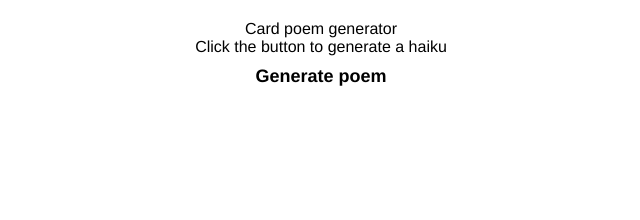
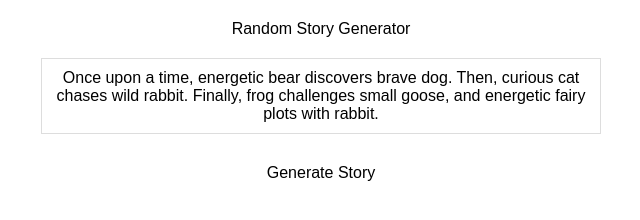
Before and after one commit to Bulganbee/functions, a plain HTML site: page Poem page/index.html in a window 1280 px wide. Shown: the whole page, without its empty margins (319-959 px from the left). Drawn offline with Linux system fonts and the light colour scheme; files that its build step writes are made by us from their sources.

Commit message:
Fixed the index and js files for the poem page

```diff
--- a/Poem page/index.html
+++ b/Poem page/index.html
@@ -2,23 +2,16 @@
 <html lang="en">
 <head>
     <meta charset="UTF-8">
-    <!-- Below is a reset, it clears off browser's default style -->
-	<link href="reset.css" rel="stylesheet">
-    <!--Below is a meta element that tells the browser to render it at its actual size-->
-	<meta name="viewport" content="width=device-width, initial-scale=1">
-    <title>Card text generator</title>
+    <meta name="viewport" content="width=device-width, initial-scale=1">
+    <link href="../reset.css" rel="stylesheet">
     <link rel="stylesheet" href="style.css">
+    <script src="script.js" defer></script>
+    <title>Random Story Generator</title>
 </head>
 <body>
+    <h1>Random Story Generator</h1>
+    <div id="story">Click the button to generate a story!</div>
+    <button id="generate">Generate Story</button>
 
-    <div class="container">
-        <h1>Card poem generator</h1>
-        <div class="poem-box">
-            <div id="poem">Click the button to generate a haiku</div>
-        </div>
-        <button id="generatePoem">Generate poem</button>
-    </div>
-
-    <script src="script.js" defer></script>
 </body>
 </html>
--- a/Poem page/script.js
+++ b/Poem page/script.js
@@ -1,40 +1,74 @@
-document.getElementById("generatePoem").addEventListener("click", function () {
-    document.getElementById("poem").innerHTML = generatePoem(); // Use innerHTML for line breaks
-});
+  // Simple story grammar generator
+  // I am using an example template that I used for my Computational Form class from https://compform.net/text/
+  // I am modifying the structure, grammar, and the words to fit with the theme of my project
+  function generateStory() {
+    // Define grammar rules
+    const grammar = {
+        story: [
+            "Once upon a time, {phrase}. Then, {phrase}. Finally, {phrase}, and {phrase}.",
+            "In a {place}, {phrase}. Suddenly, {phrase}. In the end, {phrase} and {phrase}."
+        ],
+        phrase: ["{subject} {verb} {object}"],
+        subject: ["{noun}", "{adjective} {noun}"],
+        object: [
+            "{noun}",
+            "{adjective} {noun}",
+            "{adjective} {noun} and {adjective} {noun}"
+        ],
+        place: ["mysterious forest", "quiet village", "sunny meadow", "dark cave"],
+        adjective: [
+            "proud", "small", "forgetful", "handsome",
+            "comical", "wild", "brave", "curious",
+            "sleepy", "energetic"
+        ],
+        noun: [
+            "bear", "cat", "dog", "frog",
+            "goose", "lamb", "rabbit", "wizard",
+            "knight", "dragon", "fairy"
+        ],
+        verb: [
+            "becomes friends with",
+            "finds",
+            "chases",
+            "plots with",
+            "discovers",
+            "helps",
+            "challenges"
+        ]
+    };
 
-function generatePoem() {
-    const line1 = [
-        "Skyscrapers touch clouds",
-        "Neon lights flicker",
-        "Bridges stretch like arms",
-        "Taxis race like stars",
-        "Subway doors whisper",
-        "Brooklyn Bridge at dawn"
-    ]; // 5 syllables
+    // Function to get a random item from an array
+    function choose(arr) {
+        return arr[Math.floor(Math.random() * arr.length)];
+    }
 
-    const line2 = [
-        "Concrete rivers never rest",
-        "Golden streets hum at midnight",
-        "Billboards blink in silent code",
-        "Footsteps echo down the halls",
-        "City dreams of lost echoes",
-        "A million voices collide"
-    ]; // 7 syllables
+    // Function to expand the grammar recursively
+    function expand(template) {
+        // Replace placeholders with random selections
+        return template.replace(/\{(\w+)\}/g, (match, key) => {
+            const rule = grammar[key];
+            if (!rule) return match;
 
-    const line3 = [
-        "Moonlight paints the streets",
-        "Faded dreams still burn",
-        "Night swallows the past",
-        "Pigeons claim the dawn",
-        "Hope waits underground",
-        "Wind hums through the glass"
-    ]; // 5 syllables
+            const picked = choose(rule);
+            return expand(picked);
+        });
+    }
 
-    // Ensure each line is on a new line
-    return `${sample(line1)}<br>${sample(line2)}<br>${sample(line3)}`;
+    // Generate and display the story
+    try {
+        const story = expand(choose(grammar.story));
+        document.getElementById("story").textContent = story;
+    } catch (error) {
+        console.error("Error generating story:", error);
+        document.getElementById("story").textContent = "Error generating story. Please try again.";
+    }
 }
 
-// Helper function to pick a random element
-function sample(array) {
-    return array[Math.floor(Math.random() * array.length)];
-}
+// Add event listeners when DOM is loaded
+document.addEventListener("DOMContentLoaded", function () {
+    // Generate initial story
+    generateStory();
+
+    // Add click event to generate button
+    document.getElementById("generate").addEventListener("click", generateStory);
+});
--- a/Poem page/style.css
+++ b/Poem page/style.css
@@ -1,22 +1,17 @@
 body {
+    font-family: Arial, sans-serif;
+    max-width: 600px;
+    margin: 0 auto;
+    padding: 20px;
     text-align: center;
-    font-family: 'Helvetica', sans-serif;
-    padding: 20px;
 }
-
+#story {
+    margin: 20px 0;
+    padding: 10px;
+    border: 1px solid #ddd;
+    min-height: 50px;
+}
 button {
-
-    border: none;
     padding: 10px 20px;
-    font-size: 18px;
-    font-weight: bold;
-    color: black;
-    cursor: pointer;
-    border-radius: 5px;
-    transition: 0.3s;
+    font-size: 16px;
 }
-
-button:hover {
-    background-color: #ff4444;
-    color: white;
-}
```
Also changed, not shown: index.html (+17 -0 lines).
